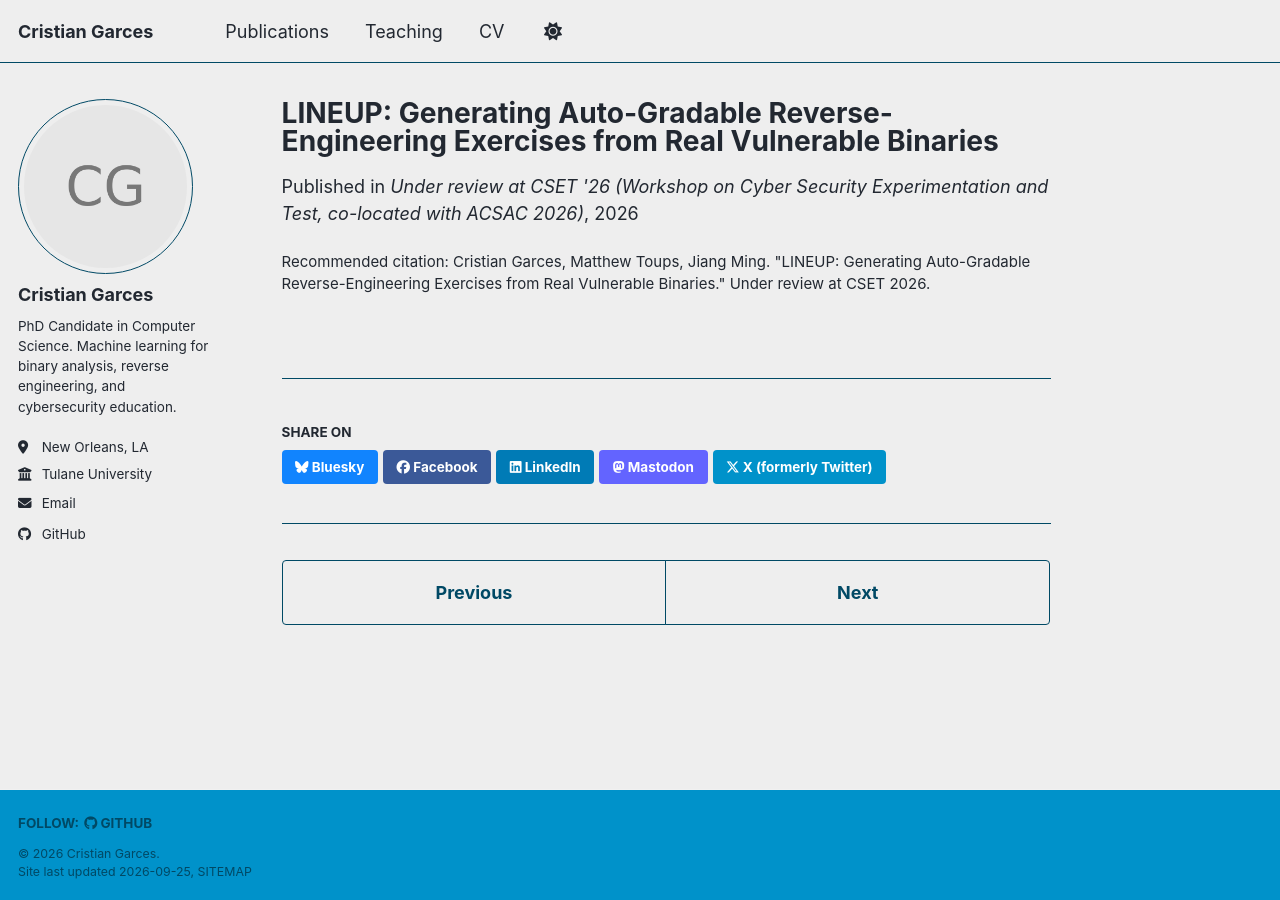
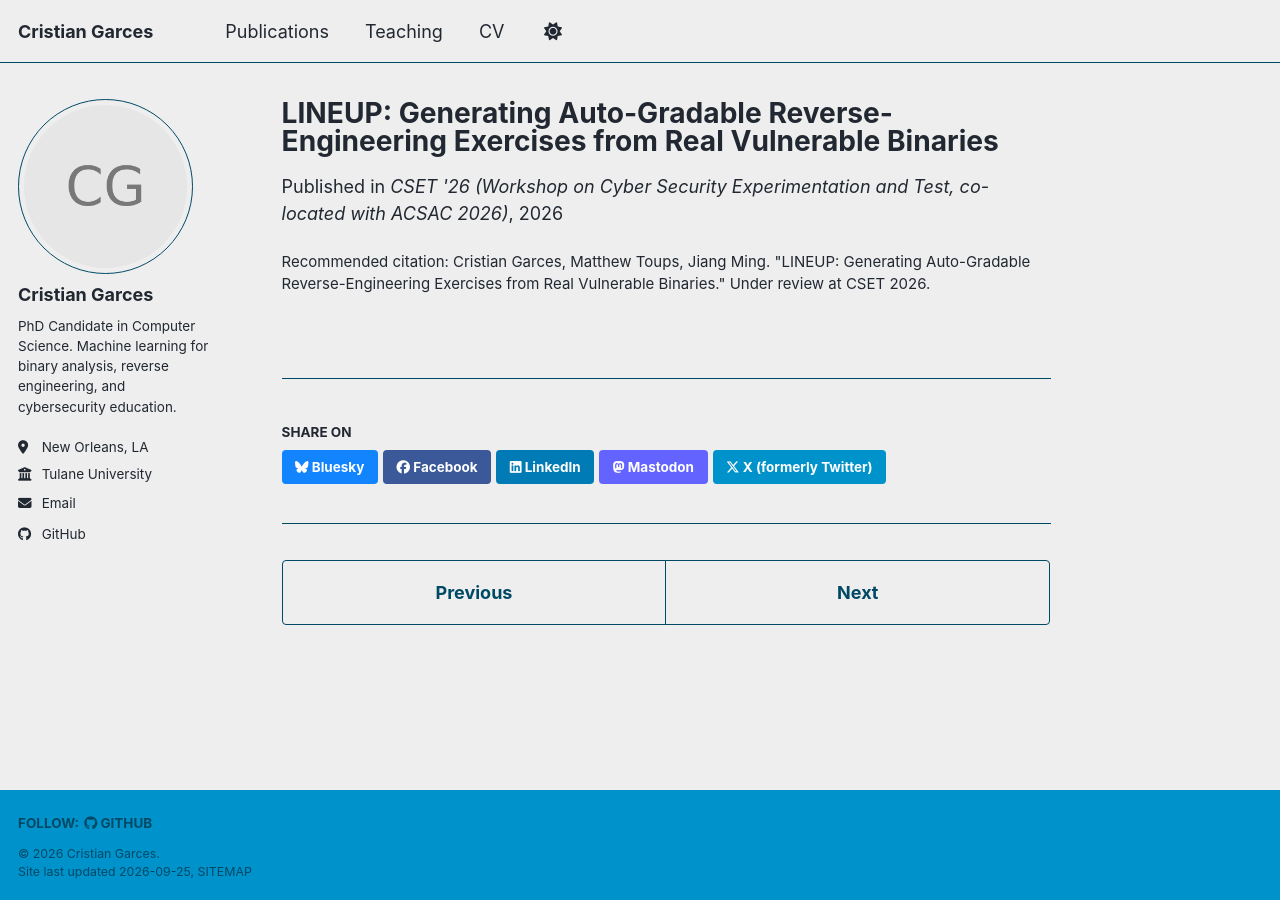
Before and after one commit to criscgarces/criscgarces.github.io, a Jekyll site: the page built from _publications/2026-01-04-lineup.md, in a window 1280 px wide. Built offline with Jekyll 4.4.1, drawn with Linux system fonts in a browser that asks for light colours; a style sheet for code colours, icons or effects is not loaded.

Commit message:
fixed venue line for to-appear and under-review papers

```diff
--- a/_publications/2026-01-04-lineup.md
+++ b/_publications/2026-01-04-lineup.md
@@ -5,6 +5,7 @@ category: underreview
 permalink: /publication/2026-lineup
 excerpt: 'A pipeline that turns real CVE-bearing programs into auto-gradable binary reverse-engineering exercises for cybersecurity courses.'
 date: 2026-01-04
-venue: "Under review at CSET '26 (Workshop on Cyber Security Experimentation and Test, co-located with ACSAC 2026)"
+venue: "CSET '26 (Workshop on Cyber Security Experimentation and Test, co-located with ACSAC 2026)"
+status: under review
 citation: 'Cristian Garces, Matthew Toups, Jiang Ming. &quot;LINEUP: Generating Auto-Gradable Reverse-Engineering Exercises from Real Vulnerable Binaries.&quot; Under review at CSET 2026.'
 ---
```
Also changed, not shown: _includes/archive-single.html (+7 -1 lines), _publications/2026-01-01-reassessing-function-name-recovery.md (+2 -1 lines), _publications/2026-01-02-do-recovered-names-help.md (+2 -1 lines), _publications/2026-01-03-thwarting-exact-dnn-decompilation.md (+2 -1 lines).
